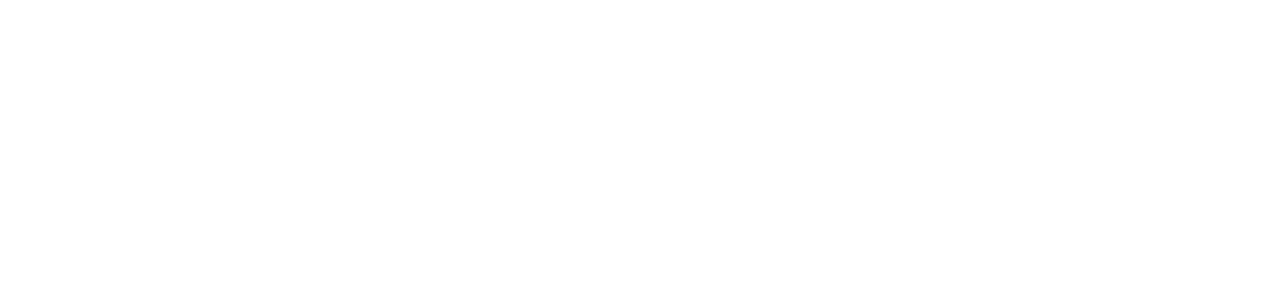
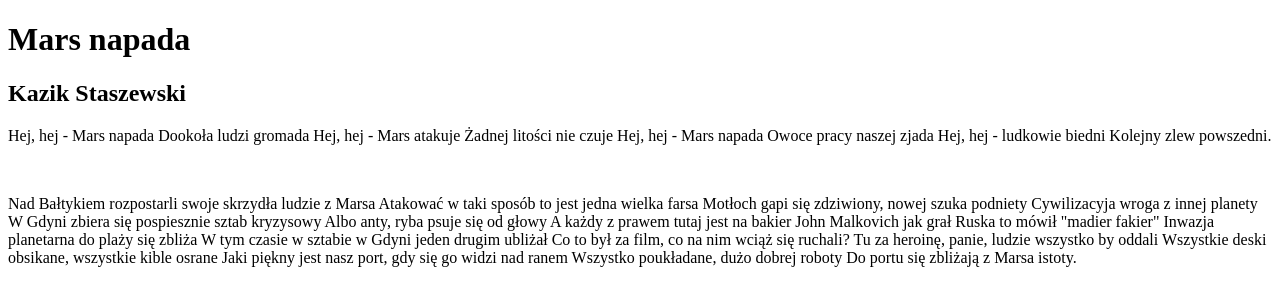
Before and after one commit to olimpiaspyra/learning-git-2, a plain HTML site: page index.html in a window 1280 px wide. Drawn offline with Linux system fonts and the light colour scheme.

Commit message:
Add html for page body

```diff
--- a/index.html
+++ b/index.html
@@ -7,6 +7,12 @@
     <link rel="stylesheet" href="css/style.css">
 </head>
 <body>
-
+    <h1>Mars napada</h1>
+    <h2>Kazik Staszewski</h2>
+    <p>Hej, hej - Mars napada Dookoła ludzi gromada Hej, hej - Mars atakuje Żadnej litości nie czuje Hej, hej - Mars napada Owoce pracy naszej zjada Hej, hej - ludkowie biedni Kolejny zlew powszedni.
+    </p>
+    </br>
+    <p>Nad Bałtykiem rozpostarli swoje skrzydła ludzie z Marsa Atakować w taki sposób to jest jedna wielka farsa Motłoch gapi się zdziwiony, nowej szuka podniety Cywilizacyja wroga z innej planety W Gdyni zbiera się pospiesznie sztab kryzysowy Albo anty, ryba psuje się od głowy A każdy z prawem tutaj jest na bakier John Malkovich jak grał Ruska to mówił "madier fakier" Inwazja planetarna do plaży się zbliża W tym czasie w sztabie w Gdyni jeden drugim ubliżał Co to był za film, co na nim wciąż się ruchali? Tu za heroinę, panie, ludzie wszystko by oddali Wszystkie deski obsikane, wszystkie kible osrane Jaki piękny jest nasz port, gdy się go widzi nad ranem Wszystko poukładane, dużo dobrej roboty Do portu się zbliżają z Marsa istoty.
+    </p>
 </body>
 </html>
```
